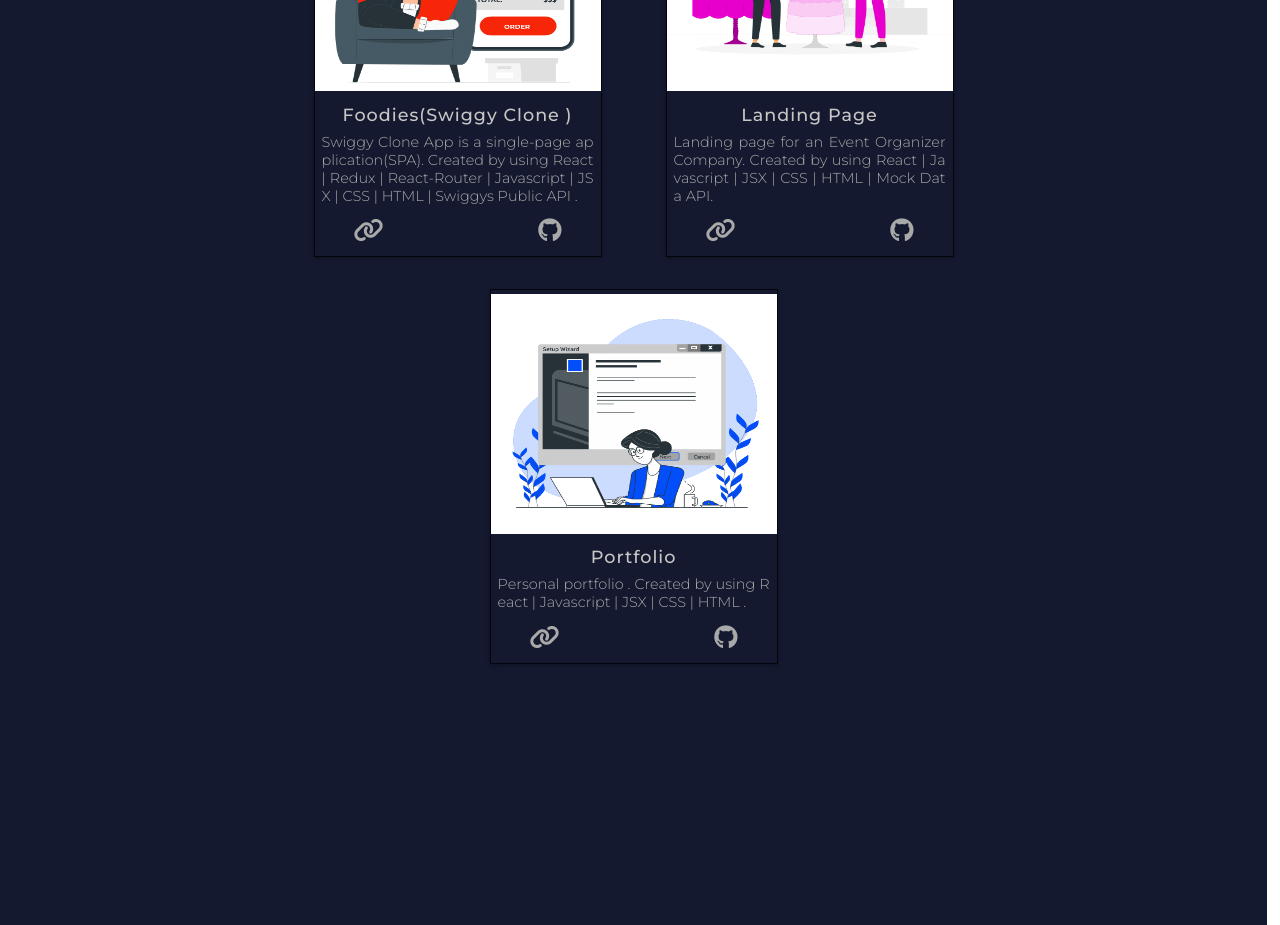
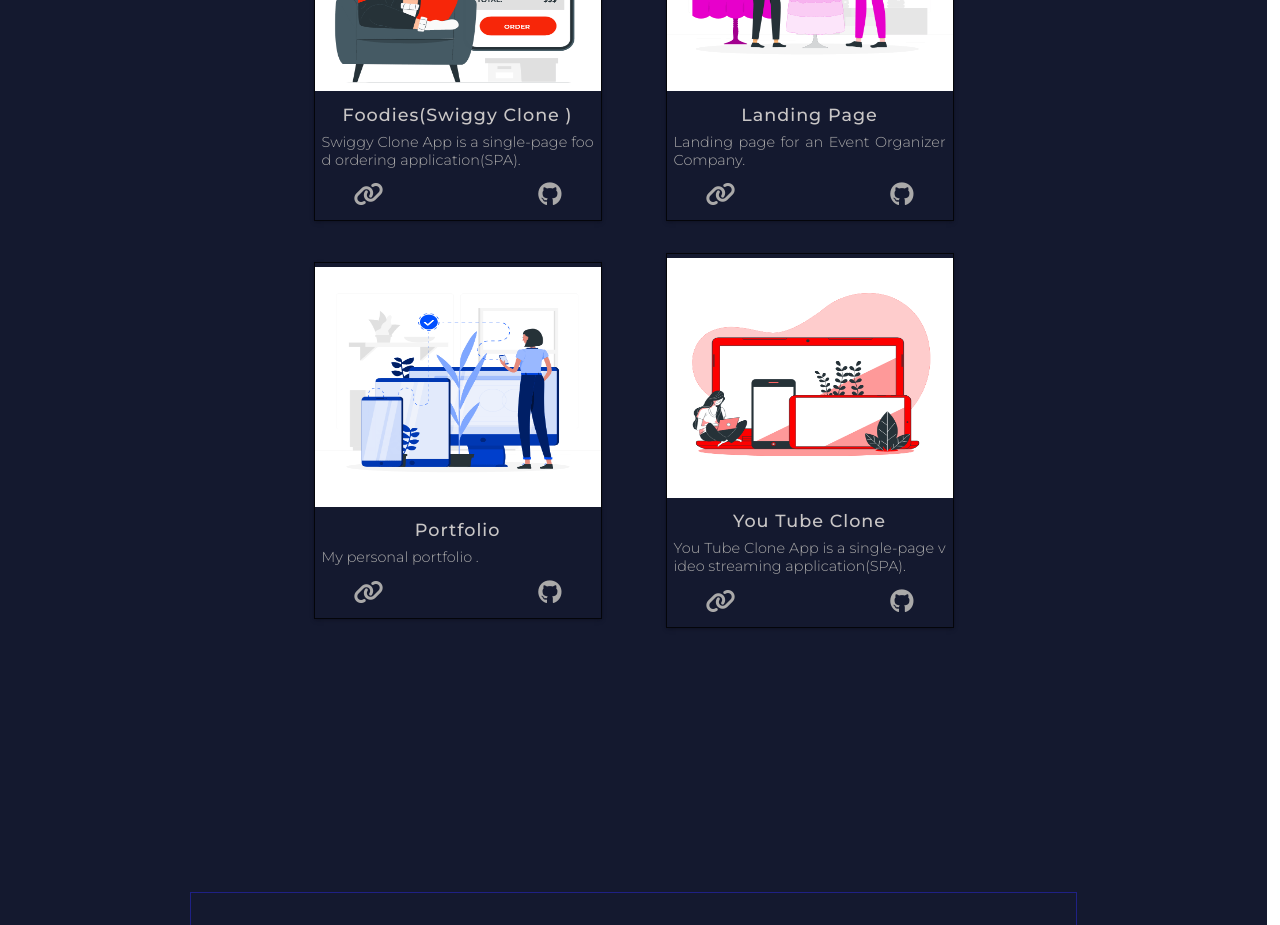
Before and after one commit to Ashita-23/portfolio_2.O, a React (Create React App) app: page / in a window 1280 px wide. Shown: the part 2780-3705 px from the top of the page. Built offline with nearby package versions, Linux system fonts and the light colour scheme.

Commit message:
added new project

```diff
--- a/src/Assets/Pojects_assets/ProjectsData.js
+++ b/src/Assets/Pojects_assets/ProjectsData.js
@@ -1,7 +1,8 @@
 
 import Sparkle from "./Sparkle.gif"
 import Foodies from "./Swigyy.gif"
-import Portfolio from "./Portfolio.gif"
+import Portfolio from "./port.gif"
+import UTClone from "./Utube.gif"
 
 
 
@@ -12,7 +13,7 @@
         name:"Foodies(Swiggy Clone )",
         V_URL: "https://github.com/Ashita-23/Swiggy_Clone_Repo",
         G_URL : "https://github.com/Ashita-23/Swiggy_Clone_Repo",
-        text : "Swiggy Clone App is a single-page application(SPA). Created by using  React | Redux | React-Router | Javascript | JSX | CSS | HTML | Swiggys Public API . " ,
+        text : "Swiggy Clone App is a single-page food ordering  application(SPA).  " ,
     } ,
     {
         id:"10B2" ,
@@ -20,7 +21,7 @@
         name:"Landing Page " ,
         V_URL: "https://sparkel.netlify.app/",
         G_URL : "https://github.com/Ashita-23/sparkle-app",
-        text : "Landing page for an Event Organizer Company. Created by using React | Javascript | JSX | CSS | HTML | Mock Data API." ,
+        text : "Landing page for an Event Organizer Company. " ,
     } ,
 
     {
@@ -29,16 +30,17 @@
         name:"Portfolio" ,
         V_URL: "https://ashita-portfolio.vercel.app",
         G_URL : "https://github.com/Ashita-23/portfolio_2.O",
-        text : " Personal portfolio . Created by using React | Javascript | JSX | CSS | HTML . " ,
+        text : "My personal portfolio .  " ,
     } ,
 
-    // {
-    //     id:"10D" ,
-    //      imgs:ImageName ,
-        // name:"" ,
-        // V_URL: "",
-        // G_URL : "",
-    // } ,
+    {
+        id:"10D" ,
+         imgs:UTClone,
+        name:"You Tube Clone" ,
+        V_URL: "https://github.com/Ashita-23/YouTube_Clone_Repo",
+        G_URL : "https://github.com/Ashita-23/YouTube_Clone_Repo",
+        text : "You Tube Clone App is a single-page video streaming  application(SPA).  " ,
+    } ,
 
     // {
     //     id:"10E" ,
```
